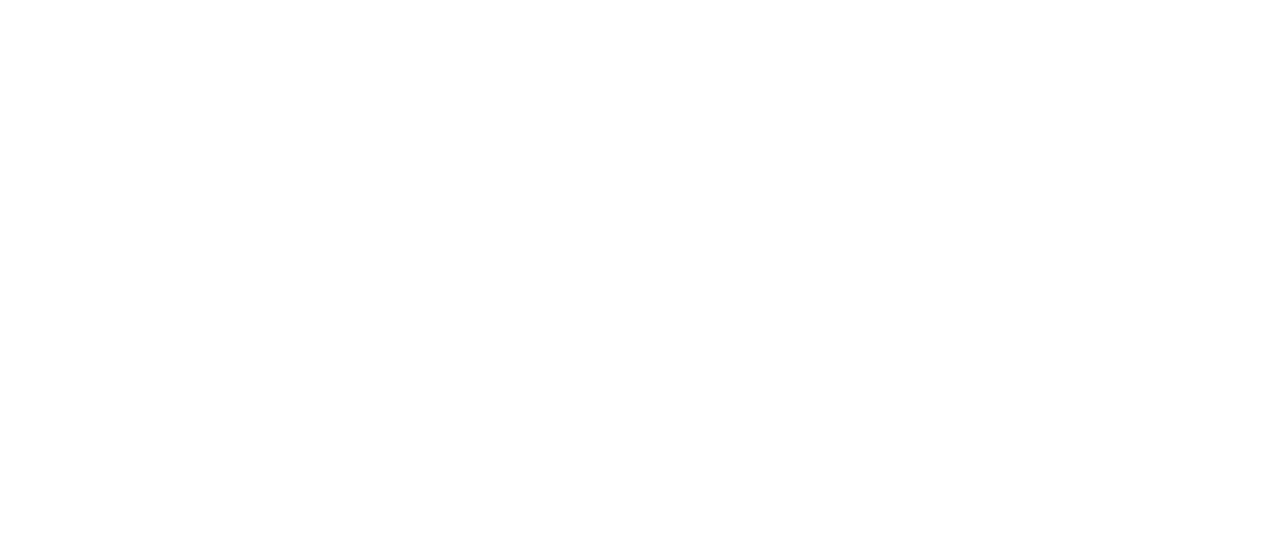
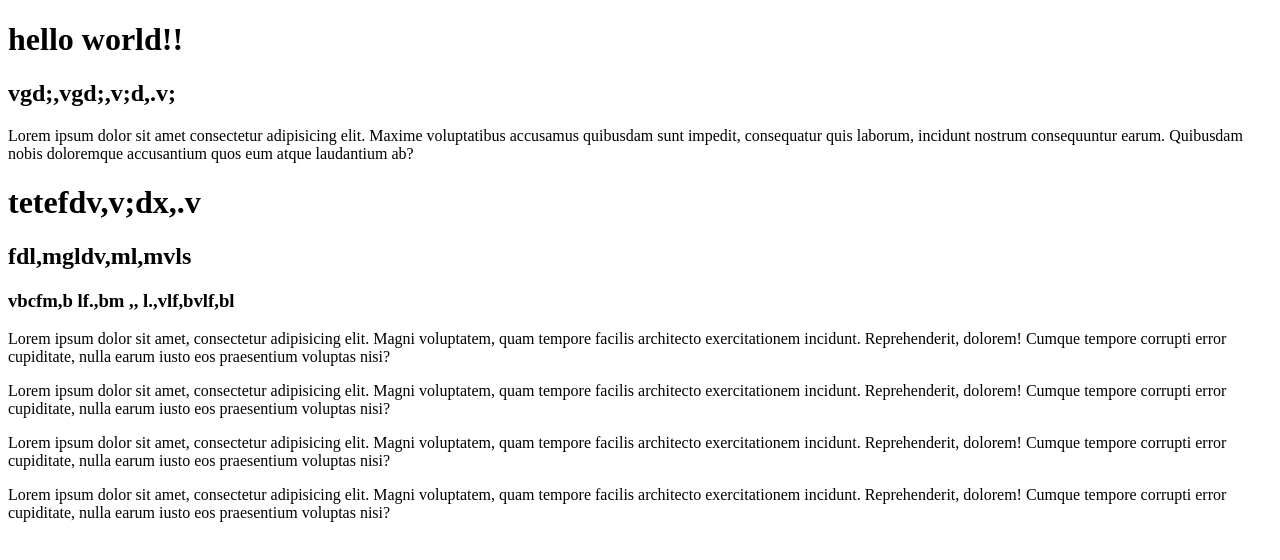
Before and after one commit to mohsenajouri/css-train, a website built with Vite: page index.html in a window 1280 px wide. Built offline with nearby package versions, Linux system fonts and the light colour scheme.

Commit message:
SECOND co

```diff
--- a/index.html
+++ b/index.html
@@ -8,7 +8,22 @@
 </head>
 <body>
 
+<h1> hello world!! </h1>
 
+<div class="diveOne">
+<h2 class="diveTwo"> vgd;,vgd;,v;d,.v;</h2>
+<p>Lorem ipsum dolor sit amet consectetur adipisicing elit. Maxime voluptatibus accusamus quibusdam sunt impedit, consequatur quis laborum, incidunt nostrum consequuntur earum.  <span>Quibusdam nobis doloremque accusantium</span>   quos eum atque laudantium ab?</p>
+
+<div>
+  <h1>tetefdv,v;dx,.v</h1>
+  <h2>fdl,mgldv,ml,mvls</h2>
+  <h3>vbcfm,b lf.,bm ,, l.,vlf,bvlf,bl</h3>
+  <p>Lorem ipsum dolor sit amet, consectetur adipisicing elit. Magni voluptatem, quam tempore facilis architecto exercitationem incidunt. Reprehenderit, dolorem! Cumque tempore corrupti error cupiditate, nulla earum iusto eos praesentium voluptas nisi?</p>
+  <p>Lorem ipsum dolor sit amet, consectetur adipisicing elit. Magni voluptatem, quam tempore facilis architecto exercitationem incidunt. Reprehenderit, dolorem! Cumque tempore corrupti error cupiditate, nulla earum iusto eos praesentium voluptas nisi?</p>
+  <p>Lorem ipsum dolor sit amet, consectetur adipisicing elit. Magni voluptatem, quam tempore facilis architecto exercitationem incidunt. Reprehenderit, dolorem! Cumque tempore corrupti error cupiditate, nulla earum iusto eos praesentium voluptas nisi?</p>
+  <p>Lorem ipsum dolor sit amet, consectetur adipisicing elit. Magni voluptatem, quam tempore facilis architecto exercitationem incidunt. Reprehenderit, dolorem! Cumque tempore corrupti error cupiditate, nulla earum iusto eos praesentium voluptas nisi?</p>
+</div>
+</div>
 
 
 
--- a/src/main.css
+++ /dev/null
@@ -1,5 +0,0 @@
-/*
-../blog/index.html
-
-
-*/
```
